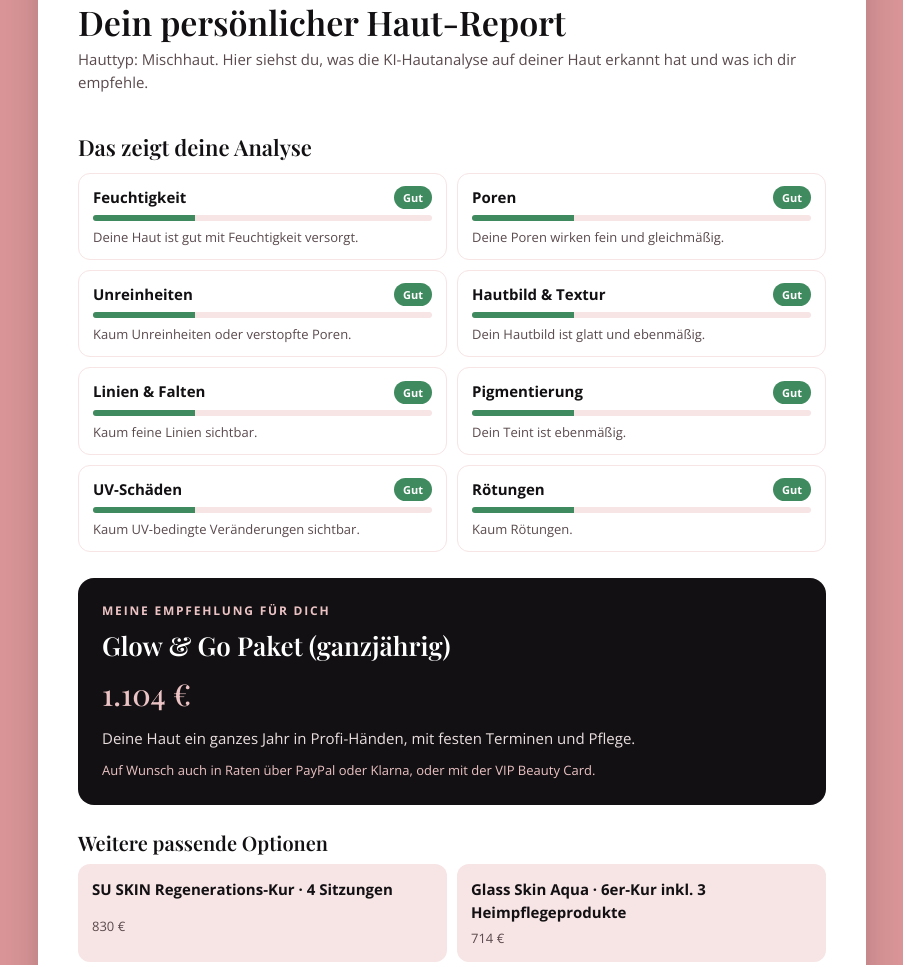
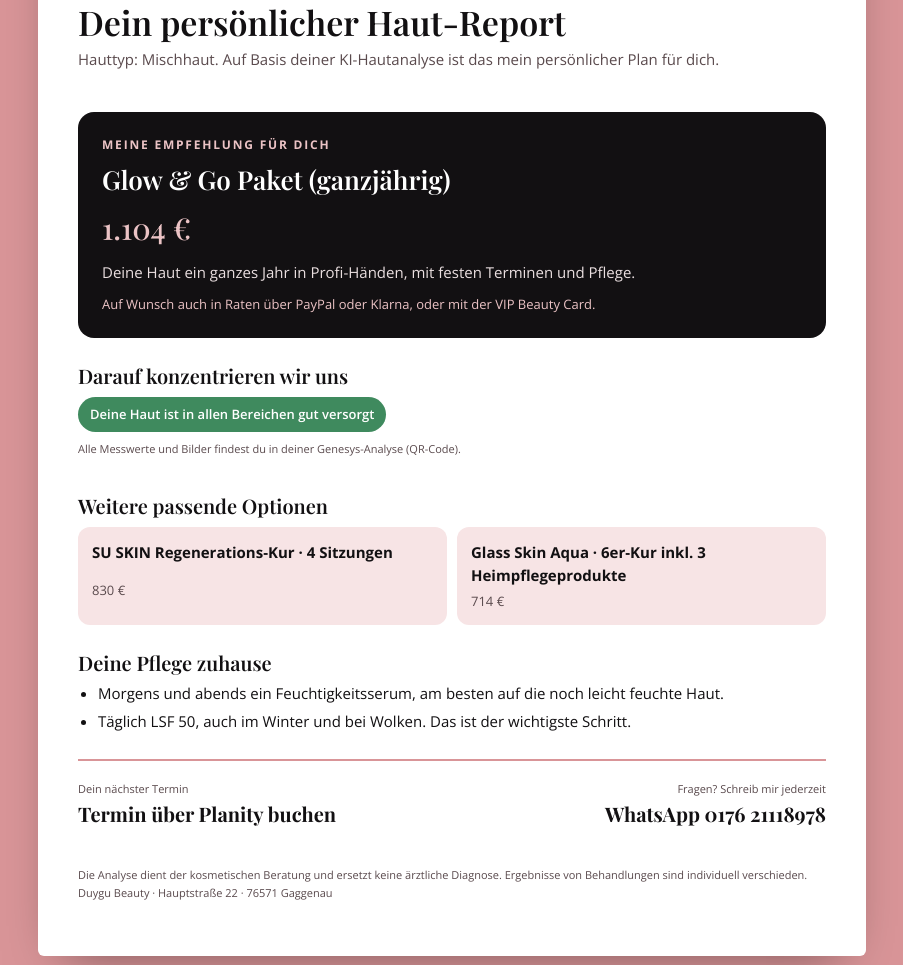
Before and after one commit to duyguoezyavuz-star/academy, a plain HTML site: page hautreport/index.html in a window 1280 px wide. Shown: the part 1397-2362 px from the top of the page, without its empty margins (188-1091 px from the left). Drawn offline with Linux system fonts and the light colour scheme; files whose address does not match are found by name.

Commit message:
Haut-Report kompakter: Empfehlung zuerst, Fokus-Bereiche als Chips
Co-Authored-By: Claude Opus 5.5 <noreply@anthropic.com>
Claude-Session: https://claude.ai/code/session_018wfva8RKxAnvxvyMRMcKL1

```diff
--- a/hautreport/index.html
+++ b/hautreport/index.html
@@ -56,6 +56,9 @@ textarea{min-height:70px}
 .bar{height:6px;border-radius:99px;background:var(--blush);overflow:hidden}
 .bar span{display:block;height:100%}
 .r-area p{font-size:13px;color:var(--muted);margin:0}
+.chips{display:flex;flex-wrap:wrap;gap:8px}
+.chip{font-size:13px;font-weight:700;padding:7px 12px;border-radius:999px;color:#fff;-webkit-print-color-adjust:exact;print-color-adjust:exact}
+.chip.b{background:var(--bad)}.chip.m{background:var(--mid)}.chip.g{background:var(--good);font-weight:600}
 .reco{background:var(--ink);color:#fff;border-radius:16px;padding:24px;display:grid;gap:10px}
 .reco .eyebrow{color:var(--rose-soft);font-size:12px;letter-spacing:.15em;text-transform:uppercase;font-weight:700}
 .reco h3{font-size:26px;color:#fff}
@@ -122,11 +125,12 @@ textarea{min-height:70px}
     <h2 id="r-hello">Dein persönlicher Haut-Report</h2>
     <p id="r-sub"></p>
   </div>
+  <section class="reco" id="r-reco"></section>
   <section>
-    <h3 style="font-size:22px;margin-bottom:12px">Das zeigt deine Analyse</h3>
-    <div class="r-areas" id="r-areas"></div>
+    <h3 style="font-size:20px;margin-bottom:10px">Darauf konzentrieren wir uns</h3>
+    <div class="chips" id="r-areas"></div>
+    <p class="fine" style="margin-top:8px">Alle Messwerte und Bilder findest du in deiner Genesys-Analyse (QR-Code).</p>
   </section>
-  <section class="reco" id="r-reco"></section>
   <section>
     <h3 style="font-size:20px;margin-bottom:10px">Weitere passende Optionen</h3>
     <div class="alt" id="r-alt"></div>
@@ -205,16 +209,18 @@ function render(){
   var d=document.getElementById('date').value;
   document.getElementById('r-date').textContent=d?new Date(d).toLocaleDateString('de-DE',{day:'2-digit',month:'long',year:'numeric'}):'';
   document.getElementById('r-hello').textContent=name?'Dein Haut-Report, '+name:'Dein persönlicher Haut-Report';
-  document.getElementById('r-sub').textContent='Hauttyp: '+document.getElementById('typ').value+'. Hier siehst du, was die KI-Hautanalyse auf deiner Haut erkannt hat und was ich dir empfehle.';
+  document.getElementById('r-sub').textContent='Hauttyp: '+document.getElementById('typ').value+'. Auf Basis deiner KI-Hautanalyse ist das mein persönlicher Plan für dich.';
   var ra=document.getElementById('r-areas');ra.innerHTML='';
   var focus=[];
-  AREAS.forEach(function(a){
-    var l=lvl(a[0]);if(l!=='g')focus.push(a[0]);
-    var w=l==='g'?30:l==='m'?65:95,c=l==='g'?'var(--good)':l==='m'?'var(--mid)':'var(--bad)';
-    var el=document.createElement('div');el.className='r-area';
-    el.innerHTML='<div class="top"><b></b><span class="pill '+l+'">'+(l==='g'?'Gut':l==='m'?'Beobachten':'Fokus')+'</span></div><div class="bar"><span style="width:'+w+'%;background:'+c+'"></span></div><p></p>';
-    el.querySelector('b').textContent=a[1];el.querySelector('p').textContent=a[2][l];ra.appendChild(el);
+  var sorted=AREAS.slice().sort(function(x,y){return score(lvl(y[0]))-score(lvl(x[0]))});
+  sorted.forEach(function(a){
+    var l=lvl(a[0]);if(l==='g')return;focus.push(a[0]);
+    var el=document.createElement('span');el.className='chip '+l;
+    el.textContent=a[1]+(l==='b'?' · Fokus':' · beobachten');ra.appendChild(el);
   });
+  if(!focus.length){var ok=document.createElement('span');ok.className='chip g';ok.textContent='Deine Haut ist in allen Bereichen gut versorgt';ra.appendChild(ok)}
+  var good=AREAS.filter(function(a){return lvl(a[0])==='g'}).map(function(a){return a[1]});
+  if(good.length&&focus.length){var g=document.createElement('span');g.className='chip g';g.textContent='Gut: '+good.join(', ');ra.appendChild(g)}
   var k=pick(),t=T[k];
   document.getElementById('r-reco').innerHTML='<span class="eyebrow">Meine Empfehlung für dich</span><h3></h3><div class="price"></div><p></p><p style="font-size:13px;color:var(--rose-soft)">Auf Wunsch auch in Raten über PayPal oder Klarna, oder mit der VIP Beauty Card.</p>';
   var r=document.getElementById('r-reco');r.querySelector('h3').textContent=t.n;r.querySelector('.price').textContent=t.p;r.querySelector('p').textContent=t.w;
```
